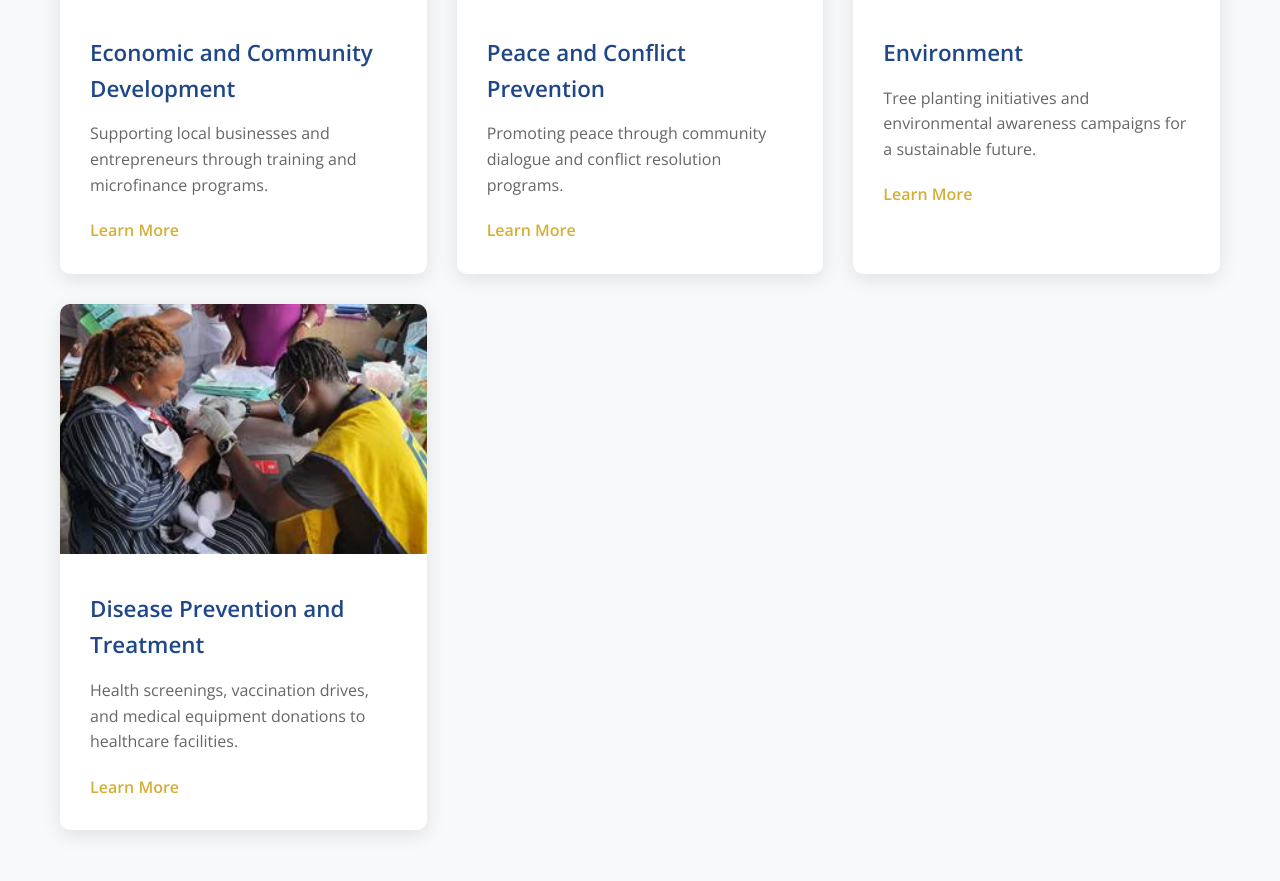
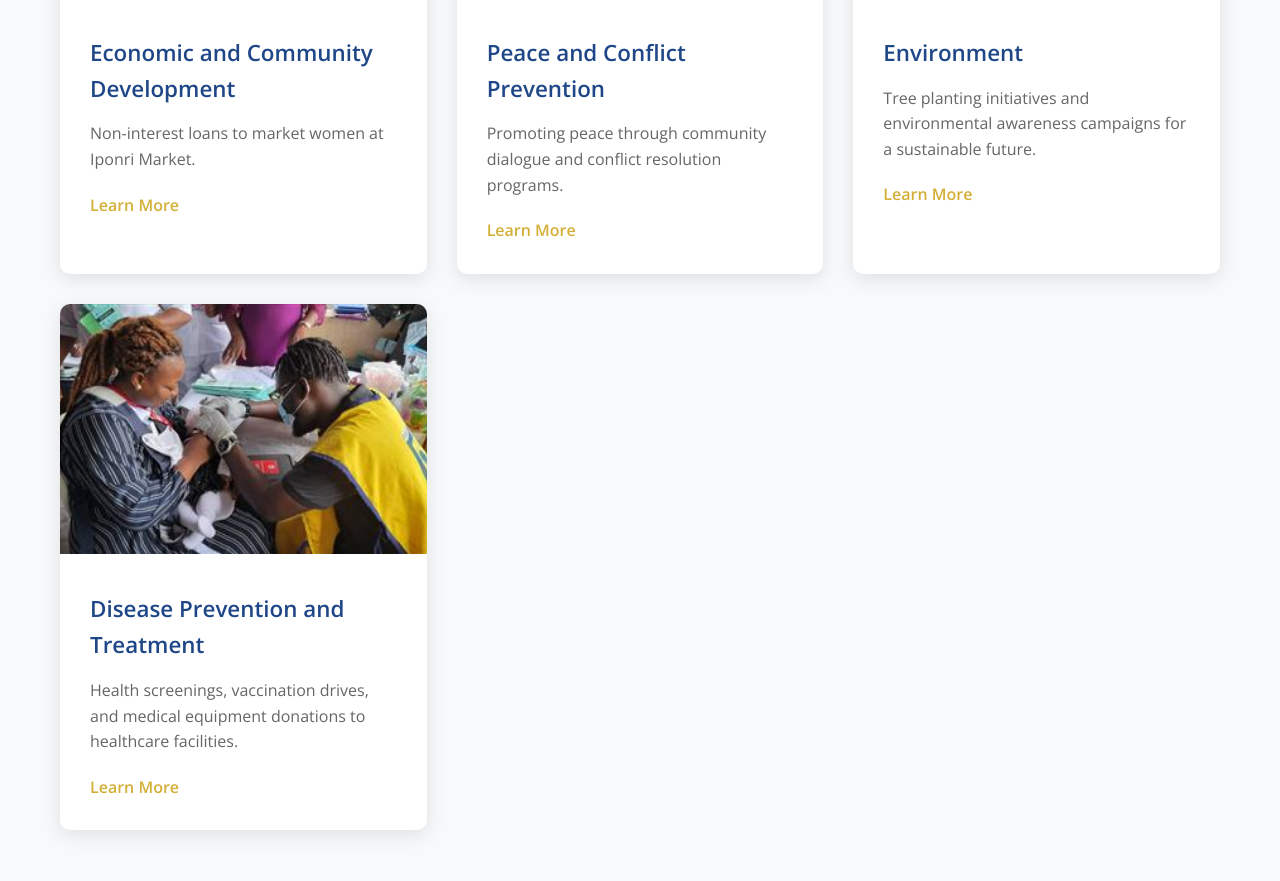
Before and after one commit to DoveFrancis/rciponri, a website: page index.html in a window 1280 px wide. Shown: the part 3405-4286 px from the top of the page. Drawn offline with nearby package versions, Linux system fonts and the light colour scheme.

Commit message:
Updated index.html

```diff
--- a/index.html
+++ b/index.html
@@ -165,7 +165,7 @@ Club within the District.</p>
                     <img src="https://images.pexels.com/photos/6647112/pexels-photo-6647112.jpeg?auto=compress&cs=tinysrgb&w=400&h=250&fit=crop" alt="Economic Development Project">
                     <div class="project-content">
                         <h3>Economic and Community Development</h3>
-                        <p>Supporting local businesses and entrepreneurs through training and microfinance programs.</p>
+                        <p>Non-interest loans to market women at Iponri Market.</p>
                         <a href="#" class="project-link">Learn More</a>
                     </div>
                 </div>
```
